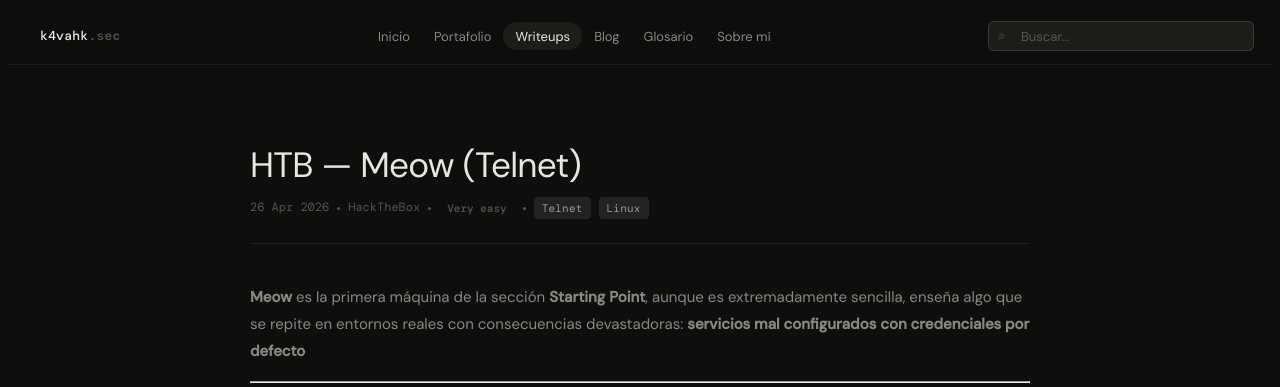
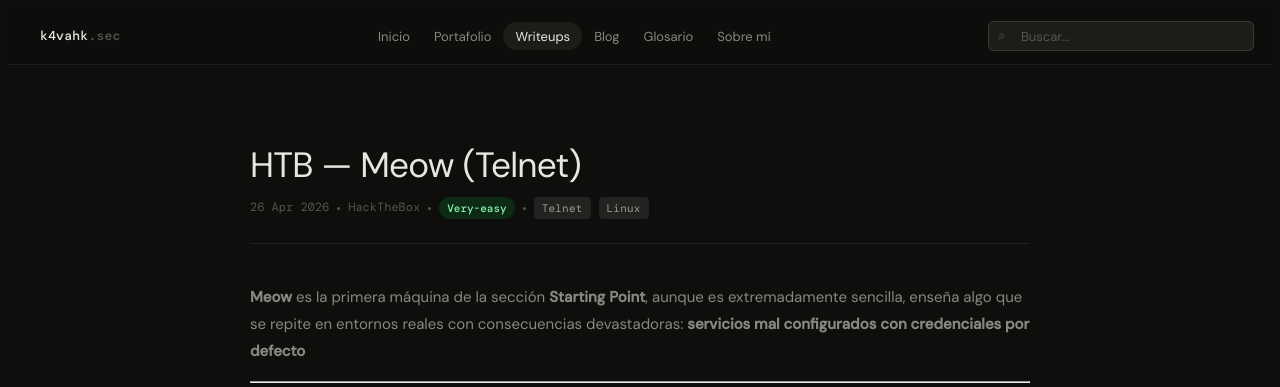
Before and after one commit to k4vahk/k4vahk.github.io, a Jekyll site: the page built from _writeups/htb-meow.md, in a window 1280 px wide and 900 px high. Shown: the top 387 px of the window. Built offline with Jekyll 4.4.1, drawn with Linux system fonts in a browser that asks for light colours; some web fonts are replaced.

```diff
--- a/_writeups/htb-meow.md
+++ b/_writeups/htb-meow.md
@@ -3,7 +3,7 @@ layout: post
 title: HTB — Meow (Telnet)
 date: 2026-04-26
 platform: HackTheBox
-difficulty: Very Easy
+difficulty: very-easy
 description: Telnet
 tags:
   - Telnet
```
